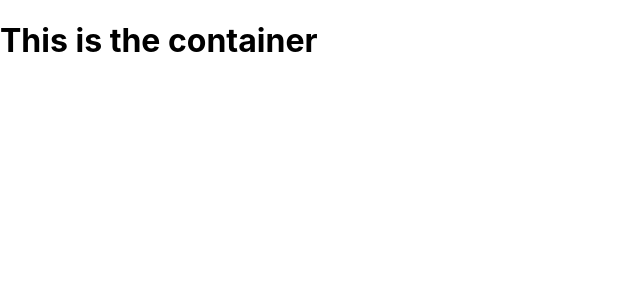
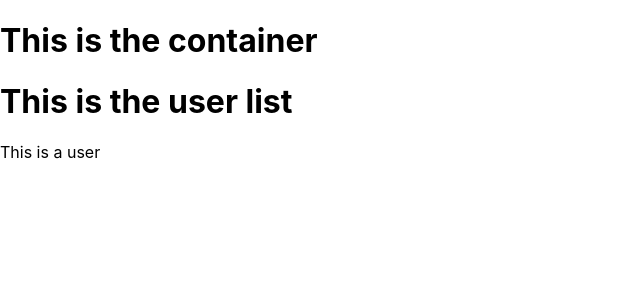
Before and after one commit to mehlia/capstone-project-group-3, a React (Create React App) app in the folder client/schedulism_app/: page / in a window 1280 px wide. Shown: the top 300 px of the page, without its empty margins (0-640 px from the left). Built offline with nearby package versions, Linux system fonts and the light colour scheme; no server answers.

Commit message:
Added all the components needed for the FE

```diff
--- a/client/schedulism_app/src/component/UserList.js
+++ b/client/schedulism_app/src/component/UserList.js
@@ -3,7 +3,9 @@ import User from "./User";
 const UserList = () => {
     return (
         <>
-        UserList
+        <h1>This is the user list</h1>
+
+        <User />
         </>
     );
 }
--- a/client/schedulism_app/src/containers/PapierContainer.js
+++ b/client/schedulism_app/src/containers/PapierContainer.js
@@ -19,6 +19,7 @@ const PapierContainer = () => {
     return (
     <>
         <h1>This is the container</h1>
+        <UserList />
 
     </>
     );
```
Also changed, not shown: client/schedulism_app/src/component/LogInForm.js (added, +8 -0 lines), client/schedulism_app/src/component/NavBar.js (added, +9 -0 lines), client/schedulism_app/src/component/NewUserForm.js (added, +8 -0 lines), client/schedulism_app/src/component/Shift.js (added, +8 -0 lines), client/schedulism_app/src/component/ShiftList.js (added, +9 -0 lines), client/schedulism_app/src/component/UserHome.js (added, +9 -0 lines).
